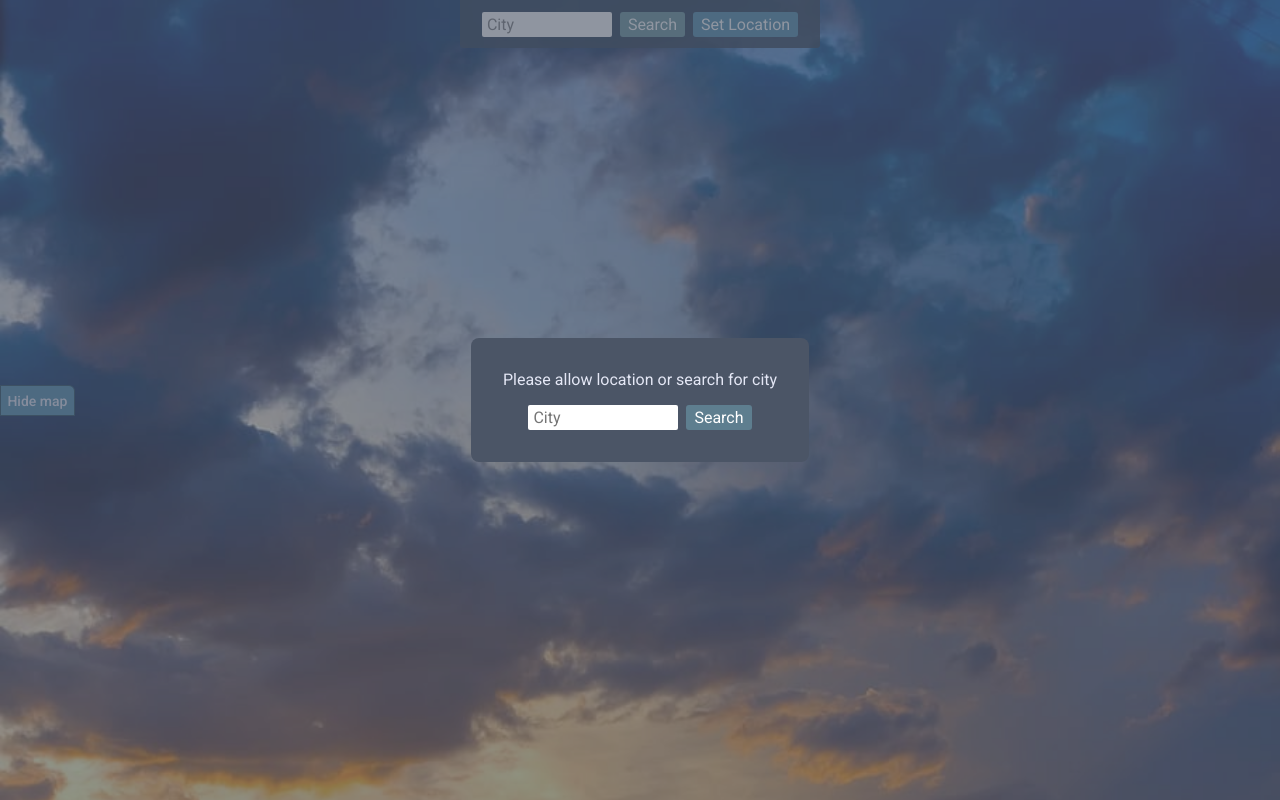
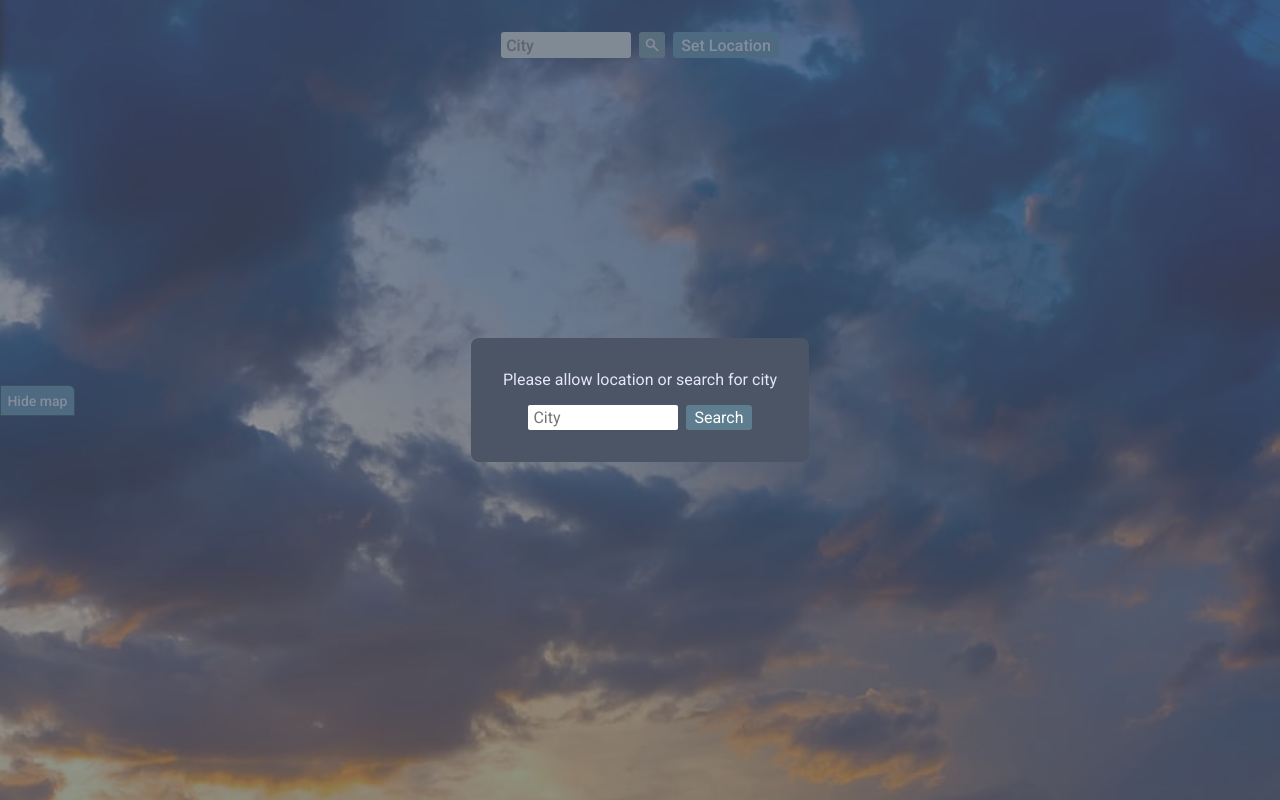
Before and after one commit to JSchaefer21/Weather, a React (Create React App) app in the folder app/: page / in a window 1280 px wide. Built offline with nearby package versions, Linux system fonts and the light colour scheme; no server answers.

Commit message:
Update styles

```diff
--- a/app/src/components/App.jsx
+++ b/app/src/components/App.jsx
@@ -57,7 +57,7 @@ function App() {
       <header>
         <form className='Header__form' onSubmit={handleFormSubmit}>
           <input className='Header__form-input' type="text" name="city" placeholder="City"/>
-          <button className='Header__button'>Search</button>
+          <button className='material-symbols-outlined Header__button'>Search</button>
         </form>
 
         <button className='Header__button Header__location' onClick={handleLocation}>Set Location</button>
--- a/app/src/styles/App.sass
+++ b/app/src/styles/App.sass
@@ -14,12 +14,11 @@
 
 header
     width: 100%
-    height: 3rem
+    margin-top: 2rem
     display: flex
     flex-direction: row
     align-items: center
     justify-content: center
-    background-color: #1f3149e0
     gap: 0.5rem
 
 .Header__form
@@ -33,21 +32,26 @@ header
     padding: 0px 5px
     width: 120px
     border: none
-    border-radius: 2px
+    border-radius: 3px
+    background-color: #d4e0e2
+    font-weight: 500
 
 .Header__button
     -webkit-appearance: none
     margin: 0
     padding: 0
-    padding: 3px 8px
+    padding: 4px
     border: none
     border-radius: 3px
-    font-size: 16px
-    font-weight: 400
-    color: white
+    font-size: 18px
+    font-weight: 500
     background-color: #608f97
+    color: base.$almost-white
 
 .Header__location
+    padding: 0px 8px
+    height: 100%
+    font-size: 16px
     background-color: #4486a7
 
 
@@ -72,7 +76,7 @@ main
     background: #4486a7
     font-size: 14px
     font-weight: 500
-    color: #e4e7f5
+    color: base.$almost-white
     border: 1px solid #163e52
     padding: 0.4rem
     margin: 0
@@ -133,6 +137,6 @@ footer
 
 @media only screen and (min-width: 550px)
     header
-        width: 360px
-        border-bottom-left-radius: 3px
-        border-bottom-right-radius: 3px
+        width: 370px
+        border-bottom-left-radius: 8px
+        border-bottom-right-radius: 8px
--- a/app/src/styles/Weather.sass
+++ b/app/src/styles/Weather.sass
@@ -1,3 +1,5 @@
+@use 'base'
+
 .Weather
     width: 100%
     height: 100%
@@ -13,12 +15,12 @@
     overflow: auto
     padding: 0 1rem 0rem 1rem
     border-radius: 10px
-    background-color: #121b46d5
+    background-color: #07103bd5
 
 p
     margin: 0
     padding: 0
-    color: #e4e7f5
+    color: base.$almost-white
 .weather-name
     font-size: 35px
     font-weight: 600
@@ -53,7 +55,7 @@ p
     align-items: center
     border: 2px solid #adb8e9
     border-radius: 3px
-    padding: 8px 10px
+    padding: 8px 14px
 .Weather__temp-detail
     display: flex
     flex-direction: column
--- a/app/src/styles/base.sass
+++ b/app/src/styles/base.sass
@@ -1 +1,2 @@
 $map-height: 48%
+$almost-white: #e4e7f5
--- a/app/src/styles/resets.sass
+++ b/app/src/styles/resets.sass
@@ -1,4 +1,5 @@
 @import url('https://fonts.googleapis.com/css2?family=Roboto:wght@100;300;400;500;700;900&display=swap')
+@import url('https://fonts.googleapis.com/css2?family=Material+Symbols+Outlined:opsz,wght,FILL,GRAD@20..48,100..700,0..1,-50..200')
 
 *
     font-family: Roboto
```
